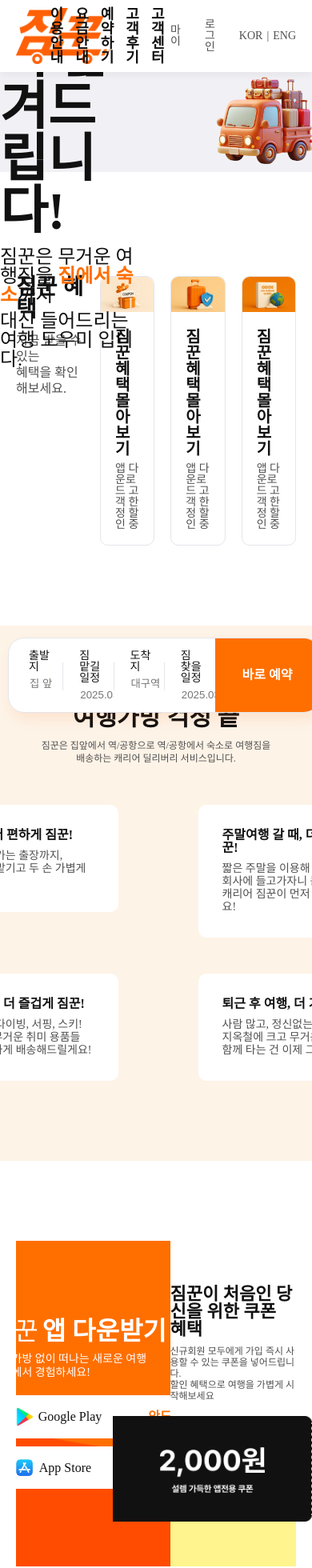
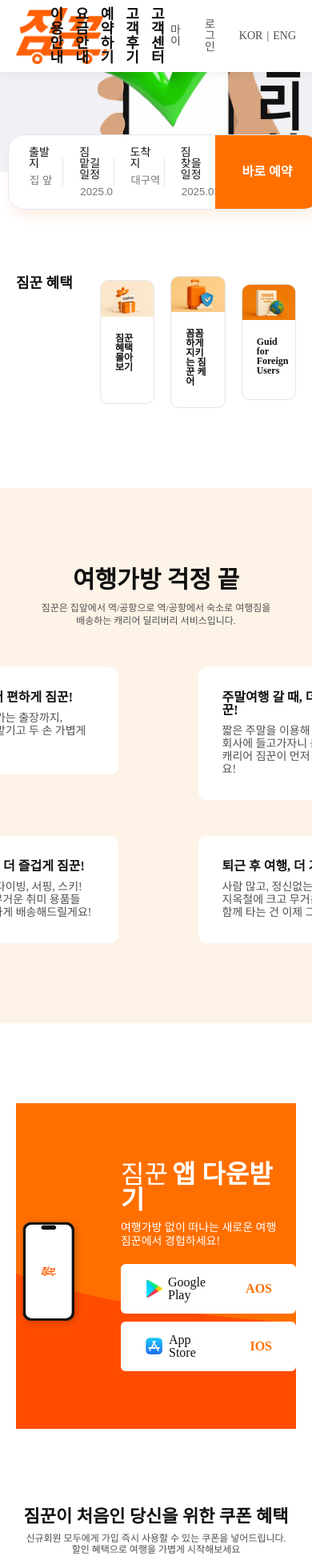
Before and after one commit to HongEungyung/jimggun, a Vue app: page / in a window 390 px wide. Shown: the top 1960 px of the page at 80% size. Built offline with nearby package versions, Linux system fonts and the light colour scheme.

Commit message:
반응형 하는 중

```diff
--- a/src/views/A1_home.vue
+++ b/src/views/A1_home.vue
@@ -1,121 +1,88 @@
 <script setup>
-// import { ref } from "vue";
-// import { Autoplay } from "swiper/modules";
-// import { Swiper, SwiperSlide } from "swiper/vue";
+import { ref } from "vue";
+import { Autoplay } from "swiper/modules";
+import { Swiper, SwiperSlide } from "swiper/vue";
 import "swiper/css";
 import "swiper/css/autoplay";
 // 슬라이드 이미지 데이터
-// const slides = ref([
-//   {title1 : "무거운 짐" ,
-//   title2 : "짐꾼이 옮겨드립니다!",
-//   title3 : "짐꾼은 무거운 여행짐을 집에서 숙소까지",}
-// ])
-// const slides = ref(["/images/hong/slideImg1.png", "/images/hong/slideImg2.png", "/images/hong/slideImg3.png", "/images/hong/slideImg4.png"]);
+// 메인배너 더미데이터
+const mainBannerData = ref([
+  {
+    id: 1,
+    title1: "무거운 짐",
+    title2: "짐꾼이 옮겨드립니다!",
+    title3: "짐꾼은 무거운 여행짐을",
+    title3Span: "집에서 숙소",
+    title3After: "까지",
+    title4Span: "",
+    title4: "대신 들어드리는 여행 도우미 입니다.",
+    image: "/public/images/hong/slideImg1.png",
+    imageWidth: "400px",
+  },
+  {
+    id: 2,
+    title1: "간단한 예약",
+    title2: "짐꾼은 많이 묻지 않습니다!",
+    title3: "짐꾼의 몇 번의 클릭으로",
+    title3Span: "빠르고 편리하게",
+    title3After: "",
+    title4Span: "",
+    title4: "예약할 수 있습니다.",
+    image: "/public/images/hong/slideImg2.png",
+    imageWidth: "500px",
+  },
+  {
+    id: 3,
+    title1: "직접 찾아갑니다",
+    title2: "간단하고 편리한 서비스!",
+    title3: "짐꾼은 고객님이 앞에 두신 짐을",
+    title3Span: "",
+    title3After: "",
+    title4Span: "직접 찾아가서",
+    title4: " 수거해갑니다.",
+    image: "/public/images/hong/slideImg3.png",
+    imageWidth: "350px",
+  },
+  {
+    id: 4,
+    title1: "여행은 가볍게",
+    title2: "짐꾼이 짐을 맡아드립니다!",
+    title3: "짐꾼은 고객님의 소중한 짐을",
+    title3Span: "",
+    title3After: "",
+    title4Span: "안전하게 보관",
+    title4: " 해드립니다.",
+    image: "/public/images/hong/slideImg4.png",
+    imageWidth: "280px",
+  },
+]);
 </script>
 
 <template>
   <div class="main-wrap">
     <!-- 메인배너 슬라이드 -->
     <section class="visual">
-      <!-- <Swiper :modules="[Autoplay]" :loop="true" :autoplay="{ delay: 3000 }">
-        <SwiperSlide v-for="(slide, index) in slides" :key="index">
-          <div class="slide" :style="{ backgroundImage: `url(${slide})` }"></div>
-        </SwiperSlide>
-      </Swiper> -->
-
       <!-- 메인베너 -->
-      <div class="mainbanner">
-        <div class="slide slide1">
+      <Swiper :modules="[Autoplay]" :loop="true" :autoplay="{ delay: 3000 }">
+        <SwiperSlide v-for="(slide, index) in mainBannerData" :key="index" class="slide">
           <div class="mainbannerText">
-            <h1>무거운 짐</h1>
-            <h2>짐꾼이 옮겨드립니다!</h2>
-            <h3>짐꾼은 무거운 여행짐을 <span>집에서 숙소</span>까지</h3>
-            <h4>대신 들어드리는 여행 도우미 입니다.</h4>
+            <h1>{{ slide.title1 }}</h1>
+            <h2>{{ slide.title2 }}</h2>
+            <h3>
+              {{ slide.title3 }}
+              <span v-if="slide.title3Span">{{ slide.title3Span }}</span>
+              {{ slide.title3After }}
+            </h3>
+            <h4>
+              <span>{{ slide.title4Span }}</span>
+              {{ slide.title4 }}
+            </h4>
           </div>
           <div class="mainbannerImage">
-            <img src="/public/images/hong/slideImg1.png" alt="슬라이드이미지1" />
+            <img :src="slide.image" :alt="'슬라이드이미지' + slide.id" :style="{ width: slide.imageWidth }" />
           </div>
-        </div>
-        <!-- <div class="slide slide2">
-          <div class="mainbannerText">
-            <h1>간단한 예약</h1>
-            <h2>짐꾼은 많이 묻지 않습니다!</h2>
-            <h3>짐꾼의 몇 번의 클릭으로<span>빠르고 편리하게</span></h3>
-            <h4>예약할 수 있습니다.</h4>
-          </div>
-          <div class="mainbannerImage">
-            <img src="/public/images/hong/slideImg2.png" alt="슬라이드이미지2" />
-          </div>
-        </div>
-        <div class="slide slide3">
-          <div class="mainbannerText">
-            <h1>직접 찾아갑니다</h1>
-            <h2>간단하고 편리한 서비스!</h2>
-            <h3>짐꾼은 고객님이 앞에 두신 짐을</h3>
-            <h4><span>직접 찾아가서</span>수거해갑니다.</h4>
-          </div>
-          <div class="mainbannerImage">
-            <img src="/public/images/hong/slideImg3.png" alt="슬라이드이미지3" />
-          </div>
-        </div>
-        <div class="slide slide4">
-          <div class="mainbannerText">
-            <h1>여행은 가볍게</h1>
-            <h2>짐꾼이 짐을 맡아드립니다!</h2>
-            <h3>짐꾼은 고객님의 소중한 짐을</h3>
-            <h4><span>안전하게 보관</span>해드립니다.</h4>
-          </div>
-          <div class="mainbannerImage">
-            <img src="/public/images/hong/slideImg4.png" alt="슬라이드이미지3" />
-          </div>
-        </div> -->
-      </div>
-      <!-- <div class="mainbanner">
-        <div class="slide slide1">
-          <div class="mainbannerText">
-            <h1>무거운 짐</h1>
-            <h2>짐꾼이 옮겨드립니다!</h2>
-            <h3>짐꾼은 무거운 여행짐을 <span>집에서 숙소</span>까지</h3>
-            <h4>대신 들어드리는 여행 도우미 입니다.</h4>
-          </div>
-          <div class="mainbannerImage">
-            <img src="/public/images/hong/slideImg1.png" alt="슬라이드이미지1" />
-          </div>
-        </div>
-        <div class="slide slide2">
-          <div class="mainbannerText">
-            <h1>간단한 예약</h1>
-            <h2>짐꾼은 많이 묻지 않습니다!</h2>
-            <h3>짐꾼의 몇 번의 클릭으로<span>빠르고 편리하게</span></h3>
-            <h4>예약할 수 있습니다.</h4>
-          </div>
-          <div class="mainbannerImage">
-            <img src="/public/images/hong/slideImg2.png" alt="슬라이드이미지2" />
-          </div>
-        </div>
-        <div class="slide slide3">
-          <div class="mainbannerText">
-            <h1>직접 찾아갑니다</h1>
-            <h2>간단하고 편리한 서비스!</h2>
-            <h3>짐꾼은 고객님이 앞에 두신 짐을</h3>
-            <h4><span>직접 찾아가서</span>수거해갑니다.</h4>
-          </div>
-          <div class="mainbannerImage">
-            <img src="/public/images/hong/slideImg3.png" alt="슬라이드이미지3" />
-          </div>
-        </div>
-        <div class="slide slide4">
-          <div class="mainbannerText">
-            <h1>여행은 가볍게</h1>
-            <h2>짐꾼이 짐을 맡아드립니다!</h2>
-            <h3>짐꾼은 고객님의 소중한 짐을</h3>
-            <h4><span>안전하게 보관</span>해드립니다.</h4>
-          </div>
-          <div class="mainbannerImage">
-            <img src="/public/images/hong/slideImg3.png" alt="슬라이드이미지3" />
-          </div>
-        </div>
-      </div> -->
+        </SwiperSlide>
+      </Swiper>
       <!-- 바로 예약하기 -->
       <div class="reservationMini">
         <form>
@@ -154,7 +121,7 @@ import "swiper/css/autoplay";
           <div class="part1-img">
             <img src="/public/images/hong/smallbanner-coupon.png" alt="혜택1" />
           </div>
-          <div class="box1-text">
+          <div class="box-text box1-text">
             <h3>짐꾼 혜택 몰아보기</h3>
             <p>앱 다운로드 고객 한정 할인 중</p>
           </div>
@@ -163,18 +130,18 @@ import "swiper/css/autoplay";
           <div class="part1-img">
             <img src="/public/images/hong/smallbanner-protect.png" alt="혜택2" />
           </div>
-          <div class="box1-text">
-            <h3>짐꾼 혜택 몰아보기</h3>
-            <p>앱 다운로드 고객 한정 할인 중</p>
+          <div class="box-text box2-text">
+            <h3>꼼꼼하게 지키는 짐꾼 케어</h3>
+            <p>다양하게 보장되는 보험들을 체크해보세요</p>
           </div>
         </li>
         <li class="part1-box3 part1-box">
           <div class="part1-img">
             <img src="/public/images/hong/smallbanner-english.png" alt="혜택3" />
           </div>
-          <div class="box1-text">
-            <h3>짐꾼 혜택 몰아보기</h3>
-            <p>앱 다운로드 고객 한정 할인 중</p>
+          <div class="box-text box3-text">
+            <h3>Guid for Foreign Users</h3>
+            <p>외국인 이용 가이드</p>
           </div>
         </li>
       </ul>
@@ -289,6 +256,7 @@ import "swiper/css/autoplay";
               </div>
               <div class="androidBtnText">
                 <span class="playstoreKOR">안드로이드</span>
+                <span class="playstoreAdd">AOS</span>
               </div>
             </div>
             <!-- IOS -->
@@ -342,10 +310,12 @@ import "swiper/css/autoplay";
   // }
 
   // 메인베너
-  .mainbanner{
+  .visual {
     width: 100%;
     position: relative;
-    .slide{
+    .swiper-wrapper {
+      width: 100%;
+      .slide {
         width: 100%;
         height: 32vw;
         display: flex;
@@ -353,45 +323,45 @@ import "swiper/css/autoplay";
         align-items: center;
         gap: 100px;
         background-color: $bg-light;
-      .mainbannerText{
+        .mainbannerText {
           display: flex;
           flex-direction: column;
           gap: 8px;
-        h1{
-          font-size: 60px;
+          h1 {
+            font-size: 35px;
+            font-weight: 600;
             color: $primary-color;
           }
-        h2{
+          h2 {
             font-size: 65px;
             font-weight: 800;
-          margin-bottom: 4px;
+            margin-bottom: 12px;
           }
-        h3{
+          h3 {
             font-size: $title-font-S;
-          span{
+            span {
               color: $primary-color;
               font-weight: 700;
             }
           }
-        h4{
+          h4 {
             font-size: $title-font-S;
-          span{
+            span {
               color: $primary-color;
               font-weight: 700;
             }
           }
         }
-      .mainbannerImage{
-        width: 400px;
-        img{
-        width: 100%;
+        .mainbannerImage {
+          // width: 400px;
+          img {
+            // width: 100%;
           }
         }
       }
-    .slide1{
+      .slide1 {
       }
     }
-
     // 바로 예약하기
     .reservationMini {
       width: 100%;
@@ -484,6 +454,7 @@ import "swiper/css/autoplay";
         }
       }
     }
+  }
 
   /* part 1 */
 
@@ -530,7 +501,7 @@ import "swiper/css/autoplay";
             width: 100%;
           }
         }
-        .box1-text {
+        .box-text {
           padding: 18px;
           h3 {
             font-size: $text-font-XL;
@@ -766,9 +737,11 @@ import "swiper/css/autoplay";
             display: flex;
             justify-content: space-between;
             align-items: center;
+            gap: 50px;
             padding: 15px 30px;
             border-radius: 6px;
-            width: 300px;
+            width: 100%;
+            max-width: 300px;
             cursor: pointer;
             .androidBtnImg {
               display: flex;
@@ -781,11 +754,12 @@ import "swiper/css/autoplay";
             .androidBtnText {
               display: flex;
               justify-content: space-between;
-              .playstoreENG {
-              }
               .playstoreKOR {
                 color: $primary-color;
                 font-weight: 700;
+              }
+              .playstoreAdd {
+                display: none;
               }
             }
           }
@@ -795,9 +769,11 @@ import "swiper/css/autoplay";
             display: flex;
             justify-content: space-between;
             align-items: center;
+            gap: 50px;
             padding: 15px 30px;
             border-radius: 6px;
-            width: 300px;
+            width: 100%;
+            max-width: 300px;
             cursor: pointer;
             .appstoreBtnImg {
               display: flex;
@@ -840,7 +816,8 @@ import "swiper/css/autoplay";
       }
       .couponImg {
         margin-top: 18px;
-        width: 300px;
+        width: 100%;
+        max-width: 300px;
         cursor: pointer;
         img {
           width: 100%;
@@ -850,4 +827,133 @@ import "swiper/css/autoplay";
     }
   }
 }
+@media screen and (max-width: 1500px) {
+}
+@media screen and (max-width: 1250px) {
+  .box-text h3 {
+    font-size: $text-font-L !important;
+  }
+  .box-text p {
+    font-size: $text-font-XS !important;
+  }
+}
+@media screen and (max-width: 1115px) {
+  .box-text h3 {
+    font-size: $text-font-M !important;
+  }
+  .box-text p {
+    font-size: $text-font-XS !important;
+  }
+}
+@media screen and (max-width: 1108px) {
+  .box1-text p {
+    margin-bottom: 12px !important;
+  }
+  .box3-text p {
+    margin-bottom: 12px !important;
+  }
+}
+@media screen and (max-width: 990px) {
+  .box-text h3 {
+    font-size: $text-font-S !important;
+  }
+  .box-text p {
+    font-size: $text-font-XS !important;
+  }
+}
+// 파트 3
+// @media screen and (max-width: 960px) {
+//   .part3-box1 {
+//     display: flex;
+//     flex-direction: column;
+//     justify-content: center;
+//     align-items: center;
+//   }
+//   .phoneImg img {
+//     display: none !important;
+//   }
+// }
+@media screen and (max-width: 937px) {
+  .playstoreKOR {
+    display: none !important;
+  }
+  .playstoreAdd {
+    color: $primary-color !important;
+    font-weight: 700 !important;
+    display: block !important;
+  }
+}
+@media screen and (max-width: 899px) {
+  .box1-text h3 {
+    margin-bottom: 21px !important;
+  }
+  .box2-text h3 {
+    margin-bottom: 21px !important;
+  }
+}
+@media screen and (max-width: 881px) {
+  .box2-text h3 {
+    margin-bottom: 8px !important;
+  }
+}
+@media screen and (max-width: 871px) {
+  .box1-text h3 {
+    margin-bottom: 21px !important;
+  }
+  .box2-text h3 {
+    margin-bottom: 8px !important;
+  }
+  .box3-text h3 {
+    margin-bottom: 12px !important;
+  }
+  .a1-part3{
+    display: flex !important;
+    flex-direction: column !important;
+  }
+  .part3-box1{
+    width: 100% !important;
+  }
+  .part3-box2{
+    width: 100% !important;
+  }
+}
+@media screen and (max-width: 867px) {
+  .box1-text h3 {
+    margin-bottom: 21px !important;
+  }
+  .box1-text p {
+    margin-bottom: 0 !important;
+  }
+}
+@media screen and (max-width: 857px) {
+  .box1-text h3 {
+    margin-bottom: 21px !important;
+  }
+  .a1-part1-title h3 {
+    font-size: 24px !important;
+  }
+  .a1-part1-title p {
+    font-size: 14px !important;
+    line-height: 18px !important;
+  }
+}
+@media screen and (max-width: 768px) {
+  .box-text h3 {
+    font-size: 12px !important;
+  }
+  .box-text p {
+    display: none !important;
+  }
+}
+@media screen and (max-width: 550px) {
+  .a1-part1-title h3 {
+    font-size: 18px !important;
+  }
+  .a1-part1-title p {
+    display: none !important;
+  }
+}
+@media screen and (max-width: 510px) {
+
+}
 </style>
--- a/src/views/A8_mypage.vue
+++ b/src/views/A8_mypage.vue
@@ -11,7 +11,7 @@
         <div class="intro-name">
           <h1>서강준</h1>
           <h2>님</h2>
-          <h3>의 여행을 가볍게!</h3>
+          <!-- <h3>의 여행을 가볍게!</h3> -->
           <h4>정보수정</h4>
         </div>
         <!-- 첫번째 영역 박스들 -->
@@ -81,42 +81,56 @@
         <!-- 두번째 영역 박스들 -->
         <div class="second-boxes">
           <!-- 박스 1 -->
-          <div class="sec-box">
+          <div class="sec-box sec-box1">
             <div class="sec-box1-texts">
               <div class="sec-box1-texts-p">
                 <p>집 앞</p>
                 <p class="sec-arrow">→</p>
                 <p>숙소</p>
               </div>
-                <span>2025.01.08</span>
+              <span>2025.01.08 - 2025.01.09</span>
+            </div>
+            <div class="sec-box1-status status1">
+              <p>배송 중</p>
+            </div>
+          </div>
+          <!-- 박스 1-1 -->
+          <div class="sec-box sec-box1">
+            <div class="sec-box1-texts">
+              <div class="sec-box1-texts-p">
+                <p>집 앞</p>
+                <p class="sec-arrow">→</p>
+                <p>숙소</p>
+              </div>
+              <span>2025.01.09 - 2025.01.10</span>
             </div>
             <div class="sec-box1-status status1">
               <p>배송 중</p>
             </div>
           </div>
           <!-- 박스 2 -->
-          <div class="sec-box">
+          <div class="sec-box sec-box2">
             <div class="sec-box1-texts">
               <div class="sec-box1-texts-p">
                 <p>숙소</p>
                 <p class="sec-arrow">→</p>
                 <p>집 앞</p>
               </div>
-                <span>2025.01.22</span>
+              <span>2025.01.22 - 2025.01.23</span>
             </div>
             <div class="sec-box1-status status2">
               <p>인수 대기</p>
             </div>
           </div>
           <!-- 박스 3 -->
-          <div class="sec-box">
+          <div class="sec-box sec-box3">
             <div class="sec-box1-texts">
               <div class="sec-box1-texts-p">
                 <p>서울역</p>
                 <p class="sec-arrow">→</p>
                 <p>대구 공항</p>
               </div>
-                <span>2025.01.25</span>
+              <span>2025.01.25 - 2025.01.26</span>
             </div>
             <div class="sec-box1-status status3">
               <p>배송 완료</p>
@@ -136,7 +150,6 @@
           </div>
 
           <img src="/public/images/hong/mypage-review-empty-icon.png" alt="내가 작성한 후기" />
-
         </div>
 
         <!-- 네번째 영역 -->
@@ -224,15 +237,15 @@
           font-weight: 500;
           margin-right: 9px;
         }
-        h3 {
-          font-size: $text-font-XL;
-          color: $white;
-          background-color: $primary-color;
-          border-radius: 50px;
-          text-align: center;
-          line-height: 30px;
-          padding: 3px 9px;
-        }
+        // h3 {
+        //   font-size: $text-font-XL;
+        //   color: $white;
+        //   background-color: $primary-color;
+        //   border-radius: 50px;
+        //   text-align: center;
+        //   line-height: 30px;
+        //   padding: 3px 9px;
+        // }
         h4 {
           margin-left: auto;
           text-decoration: underline;
@@ -242,18 +255,21 @@
       }
       // 첫번째 영역 박스들
       .intro-current {
-        display: flex;
-        justify-content: space-between;
+        // display: flex;
+        // justify-content: space-between;
+        display: grid;
+        grid-template-columns: repeat(4, minmax(0, 1fr));
         gap: 20px;
         // 첫번째 영역 박스
         .current-ing {
           display: flex;
+          justify-content: space-between;
           align-items: flex-end;
           border: 1px solid $bg-primary;
           border-radius: 10px;
           box-shadow: 2px 4px 10px rgba(17, 17, 17, 0.02);
           padding: 25px 30px;
-          gap: 25px;
+          gap: 20px;
           cursor: pointer;
           .ing-text {
             display: flex;
@@ -341,8 +357,8 @@
         gap: 20px;
         // 박스 1
         .sec-box {
-          border: 1px solid $input-select;
-          border-radius: 10px;
+          // border: 1px solid $input-select;
+          // border-radius: 10px;
           padding: 20px 25px;
           display: flex;
           justify-content: space-between;
@@ -352,7 +368,7 @@
             display: flex;
             flex-direction: column;
             gap: 9px;
-            .sec-box1-texts-p{
+            .sec-box1-texts-p {
               display: flex;
               gap: 10px;
               p {
@@ -372,13 +388,15 @@
           }
           .status1 {
             padding: 5px 12px;
-            color: #78e976;
+            // color: #7be879;
+            color: #5fc95e;
             background-color: #f5fee8;
             border-radius: 50px;
           }
           .status2 {
             padding: 5px 12px;
-            color: #ffa945;
+            // color: #ffa945;
+            color: #ff8800;
             background-color: #fef8e8;
             border-radius: 50px;
           }
@@ -388,6 +406,18 @@
             background-color: #e8f9fe;
             border-radius: 50px;
           }
+        }
+        .sec-box1 {
+          border: 1px solid #78e976;
+          border-radius: 10px;
+        }
+        .sec-box2 {
+          border: 1px solid #ffa945;
+          border-radius: 10px;
+        }
+        .sec-box3 {
+          border: 1px solid #45a6ff;
+          border-radius: 10px;
         }
       }
     }
@@ -400,7 +430,7 @@
       .my-third {
         background-color: $white;
         width: 100%;
-        max-width: 480px;
+        // max-width: 480px;
         border-radius: 10px;
         box-shadow: $reservation-boxShadow;
         padding: 40px;
@@ -427,17 +457,16 @@ position: relative;
           position: absolute;
           top: 55%;
           left: 50%;
-            transform: translate(-50% , -50%);
+          transform: translate(-50%, -50%);
           height: 38.26px;
           width: 50px;
         }
-
       }
       // 네번째 영역
       .my-forth {
         background-color: $white;
         width: 100%;
-        max-width: 480px;
+        // max-width: 480px;
         border-radius: 10px;
         box-shadow: $reservation-boxShadow;
         padding: 40px;
@@ -512,4 +541,25 @@ position: relative;
     }
   }
 }
+@media screen and (max-width: 1024px) {
+  .intro-current {
+    // width: 100%;
+    // display: flex;
+    // flex-wrap: wrap;
+    // grid-template-columns: repeat(2, 1fr);
+    // grid-template-rows: repeat(2, 200px);
+    grid-template-columns: repeat(2, minmax(0, 1fr)) !important;
+  }
+  .current-ing {
+    // width: calc(100% / 2);
+    // max-width: 200px;
+  }
+  .my-third-forth {
+    display: flex;
+    flex-direction: column;
+  }
+  .my-third {
+    height: 302px;
+  }
+}
 </style>
```
Lines whose indentation alone changed are shown as unchanged.
